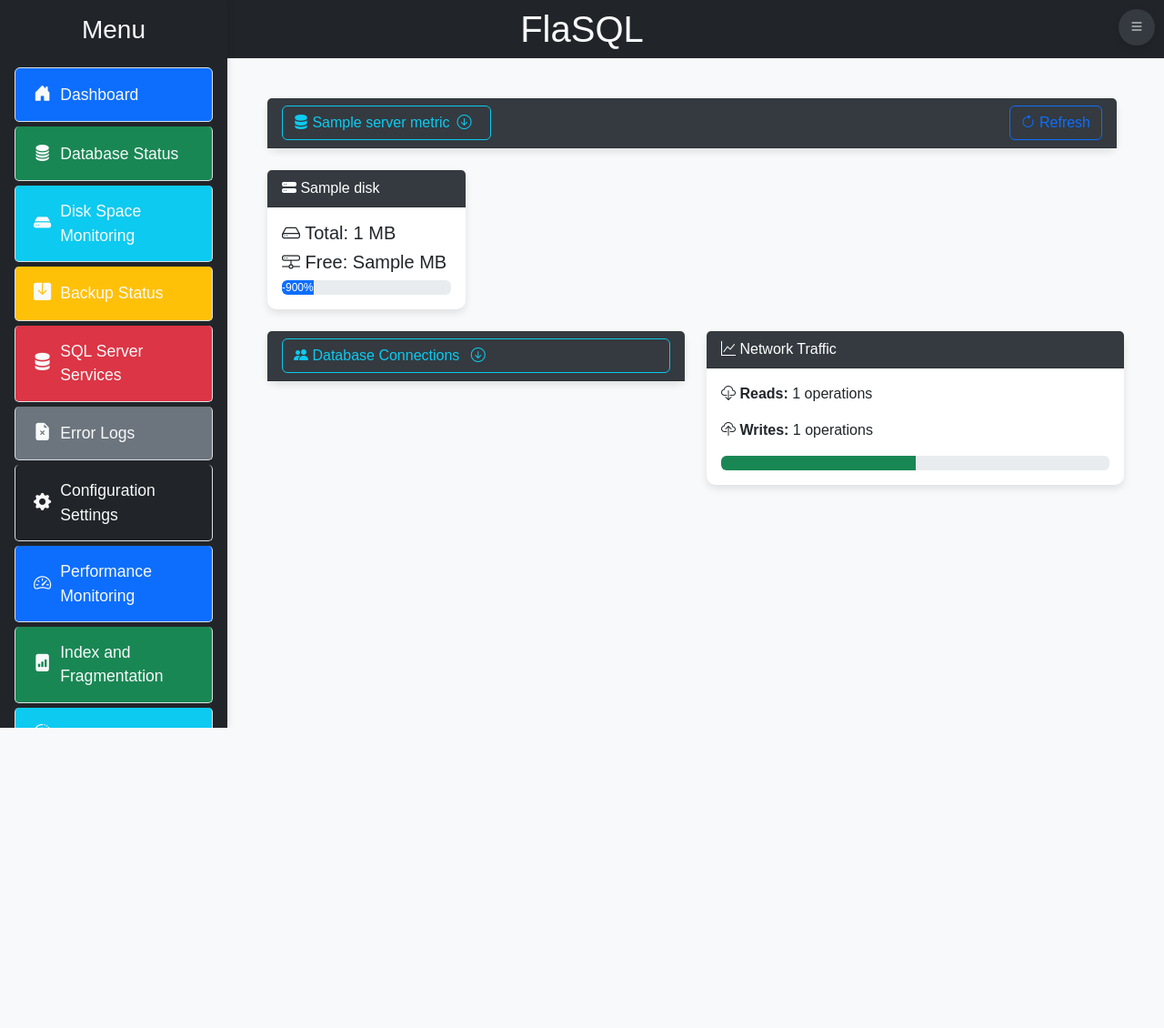
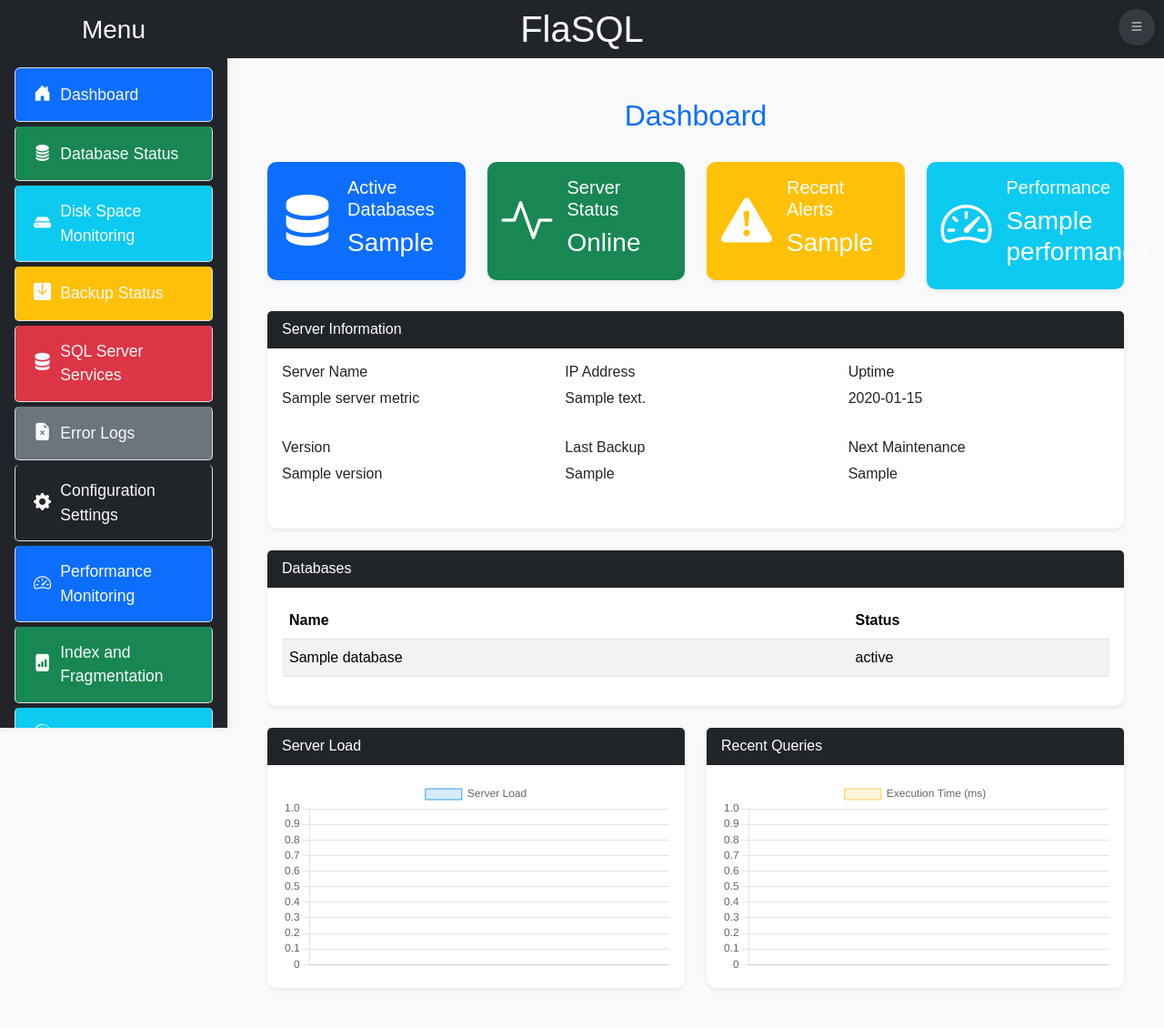
Before and after one commit to NoManNayeem/FlaSQL, a Flask app: template app/templates/private/dashboard.html in a window 1280 px wide. Shown: the whole page at 91% size. Before the commit the page ends 800 px from the top, so only its background shows below. Run offline with Flask 3, Linux system fonts and the light colour scheme; the template is opened without the code that fills it: most values are stand-ins (such as "Sample title", 1, 10 or a date in 2020).

Commit message:
Added changes to routes.py, dashboard.html, private_base.html and added dbSummery.py

```diff
--- a/app/templates/private/dashboard.html
+++ b/app/templates/private/dashboard.html
@@ -6,32 +6,133 @@
 
 {% block content %}
 <div class="container mt-3">
-    <div class="d-flex justify-content-between align-items-center mb-4">
-        <div class="card w-100 me-2">
-            <div class="card-header d-flex justify-content-between align-items-center">
-                <button class="btn btn-outline-info" type="button" data-bs-toggle="collapse" data-bs-target="#collapseExample" aria-expanded="false" aria-controls="collapseExample">
-                    <i class="bi bi-server"></i> {{ server_metrics.ServerName | default('Server Info') }}<i class="mx-2 bi bi-arrow-down-circle"></i>
-                </button>
-                <button class="btn btn-outline-primary" onclick="location.reload()">
-                    <i class="bi bi-arrow-clockwise"></i> Refresh
-                </button>
+    <div class="row mb-4">
+        <div class="col-12">
+            <h2 class="text-center text-primary">Dashboard</h2>
+        </div>
+    </div>
+    <div class="row">
+        <!-- Card for Active Databases -->
+        <div class="col-md-6 col-lg-3 mb-4">
+            <div class="card text-white bg-primary shadow-sm rounded-lg">
+                <div class="card-body">
+                    <div class="d-flex align-items-center">
+                        <i class="bi bi-server card-icon display-4 me-3"></i>
+                        <div>
+                            <h5 class="card-title">Active Databases</h5>
+                            <h3>{{ server_metrics['active_databases'] }}</h3>
+                        </div>
+                    </div>
+                </div>
             </div>
-            <div class="collapse" id="collapseExample">
-                <div class="card card-body">
-                    <table class="table table-bordered table-hover table-striped table-dark text-center">
+        </div>
+        <!-- Card for Server Status -->
+        <div class="col-md-6 col-lg-3 mb-4">
+            <div class="card text-white bg-success shadow-sm rounded-lg">
+                <div class="card-body">
+                    <div class="d-flex align-items-center">
+                        <i class="bi bi-activity card-icon display-4 me-3"></i>
+                        <div>
+                            <h5 class="card-title">Server Status</h5>
+                            <h3>Online</h3>
+                        </div>
+                    </div>
+                </div>
+            </div>
+        </div>
+        <!-- Card for Recent Alerts -->
+        <div class="col-md-6 col-lg-3 mb-4">
+            <div class="card text-white bg-warning shadow-sm rounded-lg">
+                <div class="card-body">
+                    <div class="d-flex align-items-center">
+                        <i class="bi bi-exclamation-triangle-fill card-icon display-4 me-3"></i>
+                        <div>
+                            <h5 class="card-title">Recent Alerts</h5>
+                            <h3>{{ server_metrics['recent_alerts'] }}</h3>
+                        </div>
+                    </div>
+                </div>
+            </div>
+        </div>
+        <!-- Card for Performance -->
+        <div class="col-md-6 col-lg-3 mb-4">
+            <div class="card text-white bg-info shadow-sm rounded-lg">
+                <div class="card-body">
+                    <div class="d-flex align-items-center">
+                        <i class="bi bi-speedometer2 card-icon display-4 me-3"></i>
+                        <div>
+                            <h5 class="card-title">Performance</h5>
+                            <h3>{{ server_metrics['performance'] }}</h3>
+                        </div>
+                    </div>
+                </div>
+            </div>
+        </div>
+    </div>
+
+    <!-- Server Information -->
+    <div class="row mb-4">
+        <div class="col-12">
+            <div class="card shadow-sm rounded-lg">
+                <div class="card-header bg-dark text-white">
+                    Server Information
+                </div>
+                <div class="card-body">
+                    <div class="row">
+                        <div class="col-md-4 mb-3">
+                            <h6>Server Name</h6>
+                            <p>{{ server_metrics['server_name'] }}</p>
+                        </div>
+                        <div class="col-md-4 mb-3">
+                            <h6>IP Address</h6>
+                            <p>{{ server_metrics['ip_address'] }}</p>
+                        </div>
+                        <div class="col-md-4 mb-3">
+                            <h6>Uptime</h6>
+                            <p>{{ server_metrics['uptime'] }}</p>
+                        </div>
+                    </div>
+                    <div class="row">
+                        <div class="col-md-4 mb-3">
+                            <h6>Version</h6>
+                            <p>{{ server_metrics['version'] }}</p>
+                        </div>
+                        <div class="col-md-4 mb-3">
+                            <h6>Last Backup</h6>
+                            <p>{{ server_metrics['last_backup'] }}</p>
+                        </div>
+                        <div class="col-md-4 mb-3">
+                            <h6>Next Maintenance</h6>
+                            <p>{{ server_metrics['next_maintenance'] }}</p>
+                        </div>
+                    </div>
+                </div>
+            </div>
+        </div>
+    </div>
+
+    <!-- Databases Table -->
+    <div class="row mb-4">
+        <div class="col-12">
+            <div class="card shadow-sm rounded-lg">
+                <div class="card-header bg-dark text-white">
+                    Databases
+                </div>
+                <div class="card-body">
+                    <table class="table table-hover table-striped">
+                        <thead class="thead-dark">
+                            <tr>
+                                <th>Name</th>
+                                <th>Status</th>
+                            </tr>
+                        </thead>
                         <tbody>
+                            {% for db in server_metrics['databases'] %}
                             <tr>
-                                <th><i class="bi bi-cpu"></i> Server Name</th>
-                                <td>{{ server_metrics.ServerName | default('N/A') }}</td>
+                                <td>{{ db['name'] }}</td>
+                                <td>{{ db['status'] }}</td>
                             </tr>
-                            <tr>
-                                <th><i class="bi bi-gpu-card"></i> Edition</th>
-                                <td>{{ server_metrics.ServerEdition | default('N/A') }}</td>
-                            </tr>
-                            <tr>
-                                <th><i class="bi bi-file-earmark-text"></i> Version</th>
-                                <td>{{ server_metrics.ServerVersion | default('N/A') }}</td>
-                            </tr>
+                            {% endfor %}
                         </tbody>
                     </table>
                 </div>
@@ -39,70 +140,81 @@
         </div>
     </div>
 
+    <!-- Graphs and Charts -->
     <div class="row">
-        <!-- Disk Space Details -->
-        {% for disk in server_metrics.DiskSpace|default([]) %}
-        <div class="col-md-3 mb-4">
-            <div class="card">
-                <div class="card-header">
-                    <i class="bi bi-hdd-stack-fill"></i> {{ disk.DatabaseName | default('Unknown Database') }}
+        <div class="col-md-6 mb-4">
+            <div class="card shadow-sm rounded-lg">
+                <div class="card-header bg-dark text-white">
+                    Server Load
                 </div>
                 <div class="card-body">
-                    <h5><i class="bi bi-hdd"></i> Total: {{ disk.TotalSpaceMB | default('N/A') }} MB</h5>
-                    <h5><i class="bi bi-hdd-network"></i> Free: {{ disk.EmptySpaceMB | default('N/A') }} MB</h5>
-                    {% if disk.EmptySpaceMB is not none and disk.TotalSpaceMB is not none %}
-                    {% set used_percent = 100 - (disk.EmptySpaceMB / disk.TotalSpaceMB * 100) %}
-                    <div class="progress">
-                        <div class="progress-bar" role="progressbar" style="width: {{ used_percent }}%" aria-valuenow="{{ used_percent }}" aria-valuemin="0" aria-valuemax="100">{{ used_percent|round|int }}%</div>
-                    </div>
-                    {% endif %}
+                    <canvas id="serverLoadChart"></canvas>
                 </div>
             </div>
         </div>
-        {% endfor %}
-    </div>
-
-    <div class="row">
-        <!-- Database Connections -->
         <div class="col-md-6 mb-4">
-            <div class="card">
-                <div class="card-header">
-                    <button class="btn btn-outline-info w-100 text-start" type="button" data-bs-toggle="collapse" data-bs-target="#collapseDbConnections" aria-expanded="false" aria-controls="collapseDbConnections">
-                        <i class="bi bi-people-fill"></i> Database Connections <i class="bi bi-arrow-down-circle mx-2"></i>
-                    </button>
-                </div>
-                <div class="collapse" id="collapseDbConnections">
-                    <div class="card-body">
-                        <ul class="list-group">
-                            {% for connection in server_metrics.DatabaseConnections|default([]) %}
-                            <li class="list-group-item">
-                                <i class="bi bi-database-fill"></i> {{ connection.DatabaseName | default('General') }}: {{ connection.NumberOfConnections | default('N/A') }} connections
-                            </li>
-                            {% endfor %}
-                        </ul>
-                    </div>
-                </div>
-            </div>
-        </div>
-        <!-- Network Traffic -->
-        <div class="col-md-6 mb-4">
-            <div class="card">
-                <div class="card-header">
-                    <i class="bi bi-graph-up"></i> Network Traffic
+            <div class="card shadow-sm rounded-lg">
+                <div class="card-header bg-dark text-white">
+                    Recent Queries
                 </div>
                 <div class="card-body">
-                    <p><strong><i class="bi bi-cloud-download"></i> Reads:</strong> {{ server_metrics.NetworkTraffic.TotalReads | default('N/A') }} operations</p>
-                    <p><strong><i class="bi bi-cloud-upload"></i> Writes:</strong> {{ server_metrics.NetworkTraffic.TotalWrites | default('N/A') }} operations</p>
-                    {% if server_metrics.NetworkTraffic.TotalReads is not none and server_metrics.NetworkTraffic.TotalWrites is not none %}
-                    {% set total_operations = server_metrics.NetworkTraffic.TotalReads + server_metrics.NetworkTraffic.TotalWrites %}
-                    {% set reads_percent = (server_metrics.NetworkTraffic.TotalReads / total_operations * 100) %}
-                    <div class="progress">
-                        <div class="progress-bar bg-success" role="progressbar" style="width: {{ reads_percent|round|int }}%" aria-valuenow="{{ server_metrics.NetworkTraffic.TotalReads }}" aria-valuemin="0" aria-valuemax="100"></div>
-                    </div>
-                    {% endif %}
+                    <canvas id="recentQueriesChart"></canvas>
                 </div>
             </div>
         </div>
     </div>
 </div>
 {% endblock %}
+
+{% block script %}
+<script src="https://cdn.jsdelivr.net/npm/bootstrap@5.3.3/dist/js/bootstrap.bundle.min.js"></script>
+<script src="https://cdn.jsdelivr.net/npm/chart.js"></script>
+<script>
+    // Replace the sample data with actual data fetched from server_metrics
+    const serverLoadData = {{ server_metrics['server_load'] | tojson }};
+    const recentQueriesData = {{ server_metrics['recent_queries'] | tojson }};
+
+    // Server Load Chart
+    const ctx1 = document.getElementById('serverLoadChart').getContext('2d');
+    const serverLoadChart = new Chart(ctx1, {
+        type: 'line',
+        data: {
+            labels: serverLoadData.map(d => new Date(d.time * 1000).toLocaleString()), // Assuming time is in seconds since epoch
+            datasets: [{
+                label: 'Server Load',
+                data: serverLoadData.map(d => d.cpu_usage),
+                backgroundColor: 'rgba(54, 162, 235, 0.2)',
+                borderColor: 'rgba(54, 162, 235, 1)',
+                borderWidth: 1
+            }]
+        }
+    });
+
+    // Recent Queries Chart
+    const ctx2 = document.getElementById('recentQueriesChart').getContext('2d');
+    const recentQueriesChart = new Chart(ctx2, {
+        type: 'bar',
+        data: {
+            labels: recentQueriesData.map(d => d.query_text.slice(0, 30) + '...'), // Display only first 30 chars
+            datasets: [{
+                label: 'Execution Time (ms)',
+                data: recentQueriesData.map(d => d.total_elapsed_time),
+                backgroundColor: 'rgba(255, 206, 86, 0.2)',
+                borderColor: 'rgba(255, 206, 86, 1)',
+                borderWidth: 1
+            }]
+        },
+        options: {
+            plugins: {
+                tooltip: {
+                    callbacks: {
+                        title: function(tooltipItem) {
+                            return recentQueriesData[tooltipItem[0].dataIndex].query_text;
+                        }
+                    }
+                }
+            }
+        }
+    });
+</script>
+{% endblock %}
--- a/app/templates/private/private_base.html
+++ b/app/templates/private/private_base.html
@@ -106,5 +106,6 @@
           this.querySelector("i").classList.toggle("bi-x");
         });
     </script>
+    {% block script %}{% endblock %}
   </body>
 </html>
```
Also changed, not shown: app/routes.py (+21 -1 lines), app/utils/dbSummery.py (added, +179 -0 lines).
